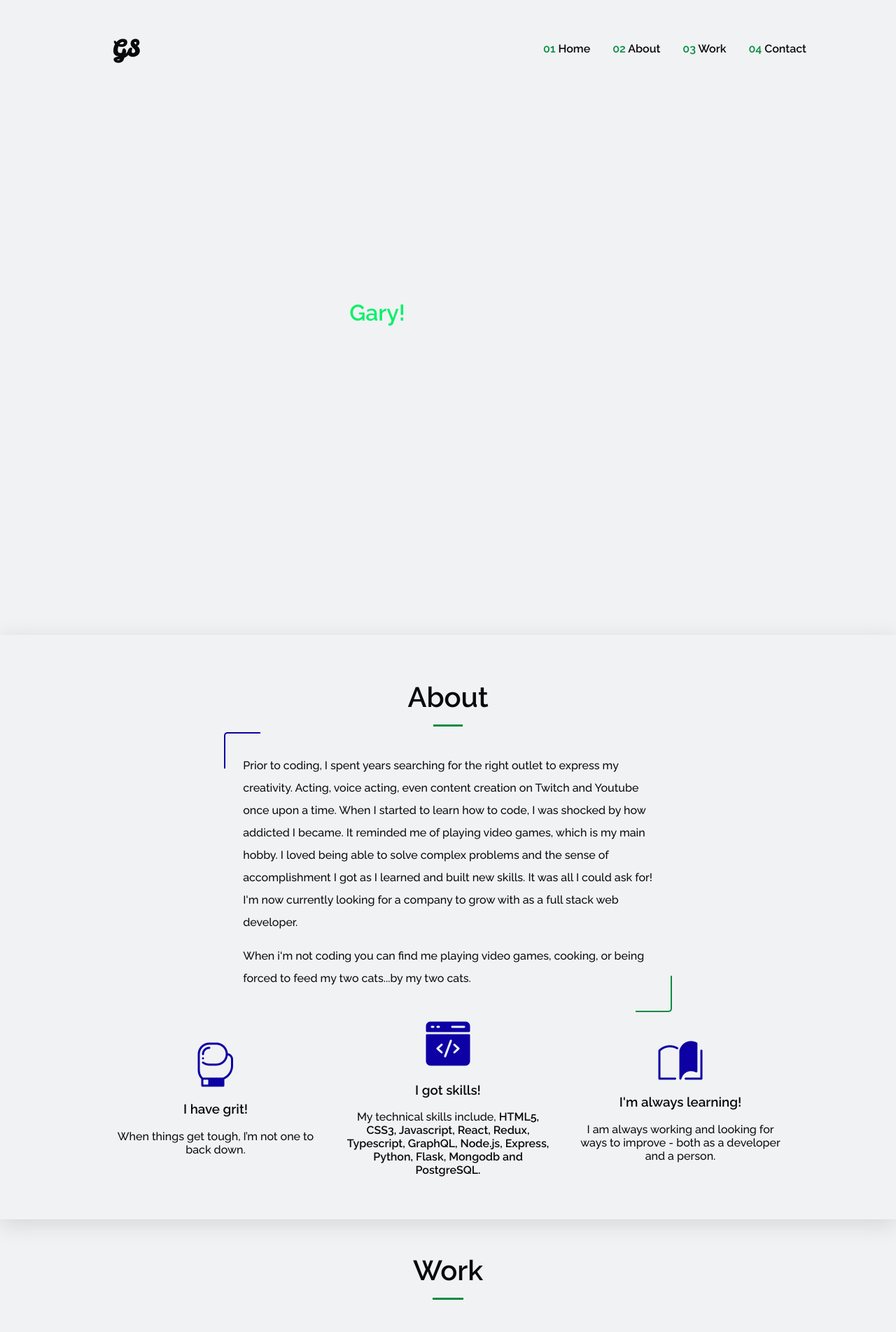
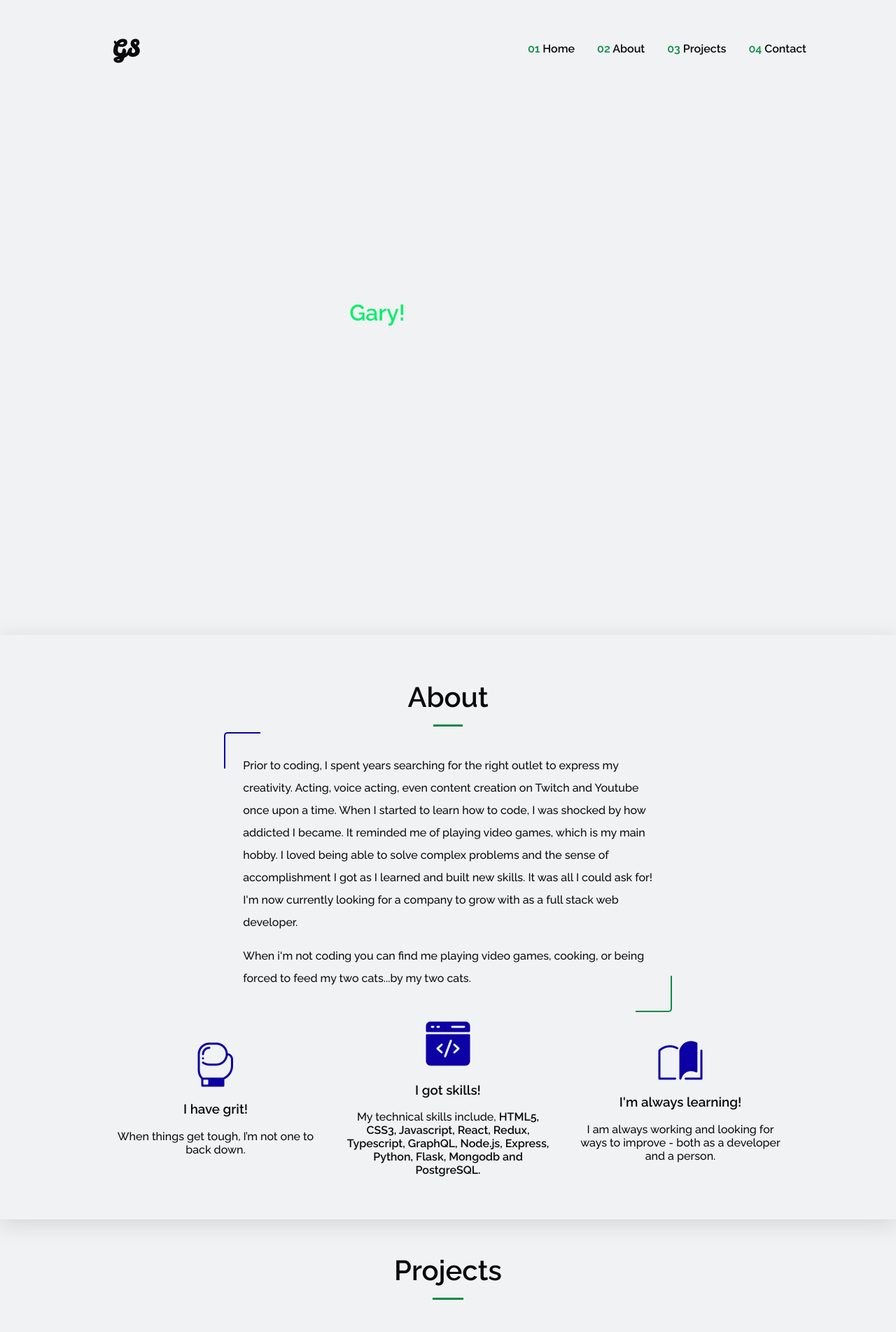
Before and after one commit to garysmith1933/Portfolio, a React (Create React App) app: page / in a window 1280 px wide. Shown: the top 1903 px of the page at 70% size. Built offline with nearby package versions, Linux system fonts and the light colour scheme; the HTML template or start-up script is replaced by a standard one.

Commit message:
improved code formatting and changed work page to projects page

```diff
--- a/src/App.js
+++ b/src/App.js
@@ -1,11 +1,11 @@
 import './App.css';
-import {Navbar} from './components/Navbar.js'
-import {Welcome} from './components/Welcome.js'
-import {About} from './components/About.js'
-import {Work} from './components/Work.js'
-import {Contact} from './components/Contact.js'
-import{Footer} from './components/Footer.js'
-import {useRef} from 'react'
+import { Navbar } from './components/Navbar.js'
+import { Welcome } from './components/Welcome.js'
+import { About } from './components/About.js'
+import { Projects } from './components/Projects.js'
+import { Contact } from './components/Contact.js'
+import { Footer } from './components/Footer.js'
+import { useRef } from 'react'
 
 function App() {
   const HomeRef = useRef(null)
@@ -35,7 +35,7 @@ function App() {
       </section>
 
       <section ref={WorkRef} className='Work'>
-        <Work/>
+        <Projects/>
       </section>
 
       <section ref={ContactRef} className='Contact'>
--- a/src/components/About.js
+++ b/src/components/About.js
@@ -1,4 +1,4 @@
-import {Facts} from './Facts'
+import { Facts } from './Facts'
 import { TechnicalSkills } from './TechnicalSkills'
 const boxing = require('../assets/boxing.png')
 const book = require('../assets/book.png')
--- a/src/components/Contact.js
+++ b/src/components/Contact.js
@@ -1,4 +1,3 @@
-
 export const Contact = ({scrollToSection, HomeRef}) => {
     return (
         <div className='contact-container'>
--- a/src/components/Facts.js
+++ b/src/components/Facts.js
@@ -2,7 +2,7 @@ export const Facts = ({image, title, text}) => {
     return (
         <div className='facts'>
             <div className='facts-content'>
-                <img src={image} alt='I dont quit'/>
+                <img src={image} alt='fact image'/>
                 <h3 className='fact-title'>{title}</h3>
                 <p className='fact-text'>{text}</p>
             </div>
--- a/src/components/Navbar.js
+++ b/src/components/Navbar.js
@@ -1,4 +1,3 @@
-
 export const Navbar = ({scrollToSection, HomeRef, AboutRef, WorkRef, ContactRef}) => {
 
     const toggleNav = () => {
@@ -48,9 +47,9 @@ export const Navbar = ({scrollToSection, HomeRef, AboutRef, WorkRef, ContactRef}
 
             <nav>
                 <ul id='nav-items' className='nav-items' data-visible='false'>
-                    <li className='nav-item navItem-underline' onClick={() => toggleCheck(HomeRef)}><span className='nav-number'>01</span> Home</li>
-                    <li className='nav-item navItem-underline' onClick={() => toggleCheck(AboutRef)}><span className='nav-number'>02</span> About</li>
-                    <li className='nav-item navItem-underline' onClick={() => toggleCheck(WorkRef)} ><span className='nav-number'>03</span> Work</li>
+                    <li className='nav-item navItem-underline' onClick={() => toggleCheck(HomeRef)}><span className='nav-number'>01</span> Home </li>
+                    <li className='nav-item navItem-underline' onClick={() => toggleCheck(AboutRef)}><span className='nav-number'>02</span> About </li>
+                    <li className='nav-item navItem-underline' onClick={() => toggleCheck(WorkRef)} ><span className='nav-number'>03</span> Projects </li>
                     <li className='nav-item navItem-underline' onClick={() => toggleCheck(ContactRef)}><span className='nav-number'>04</span> Contact</li>
                 </ul>
             </nav>
--- a/src/components/Work.js
+++ b/src/components/Projects.js
@@ -2,11 +2,11 @@ const mealFinder = require('../assets/mealfinder.png')
 const viz = require('../assets/Viz.png')
 const knowMe = require('../assets/knowme.png')
 
-export const Work = () => {
+export const Projects = () => {
     return (
         <div className='work-container'>
             <div className='section-header'>
-                <h1 className='about-title'>Work</h1>
+                <h1 className='about-title'>Projects</h1>
                 <div className='line'></div>
             </div>
 
```
